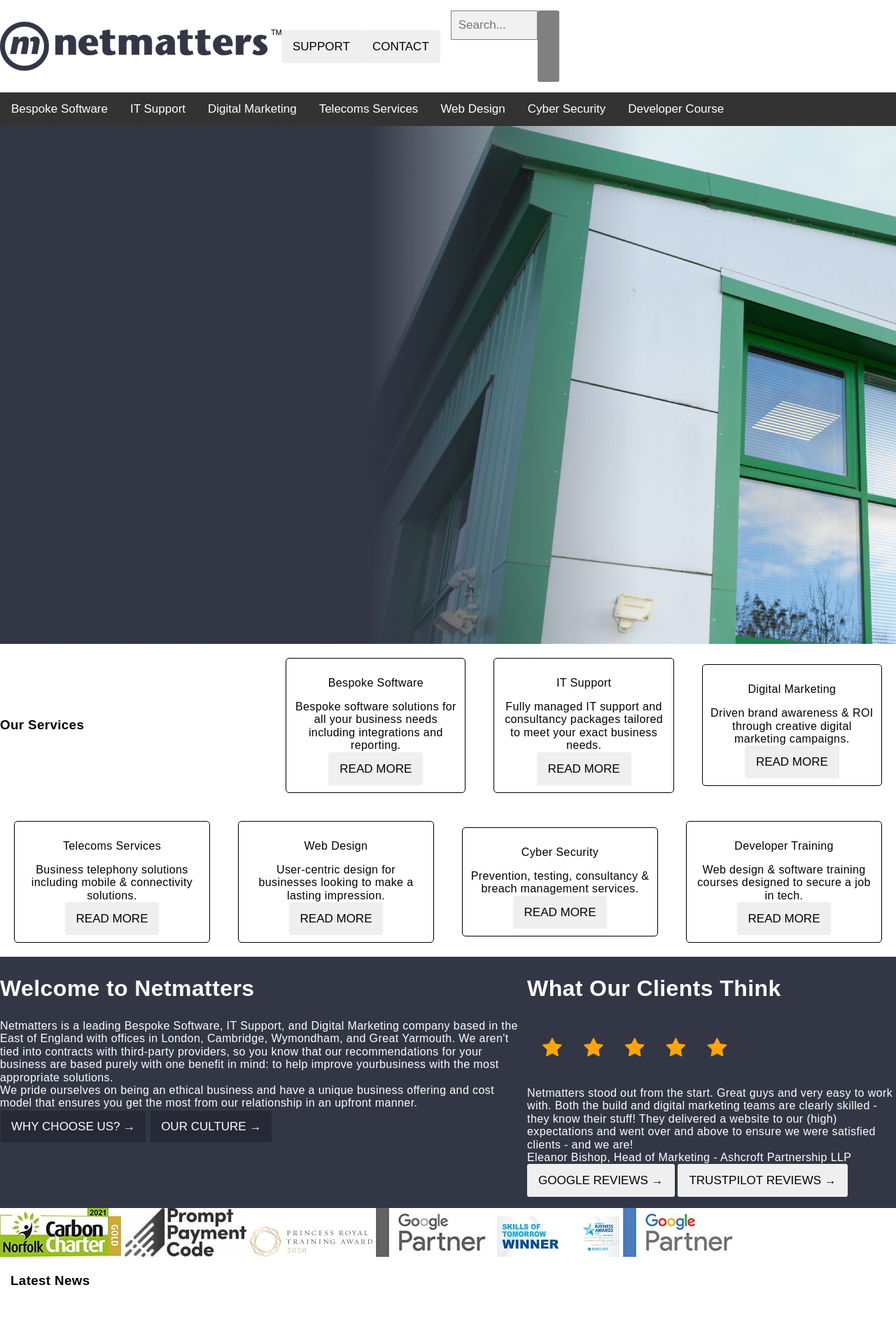
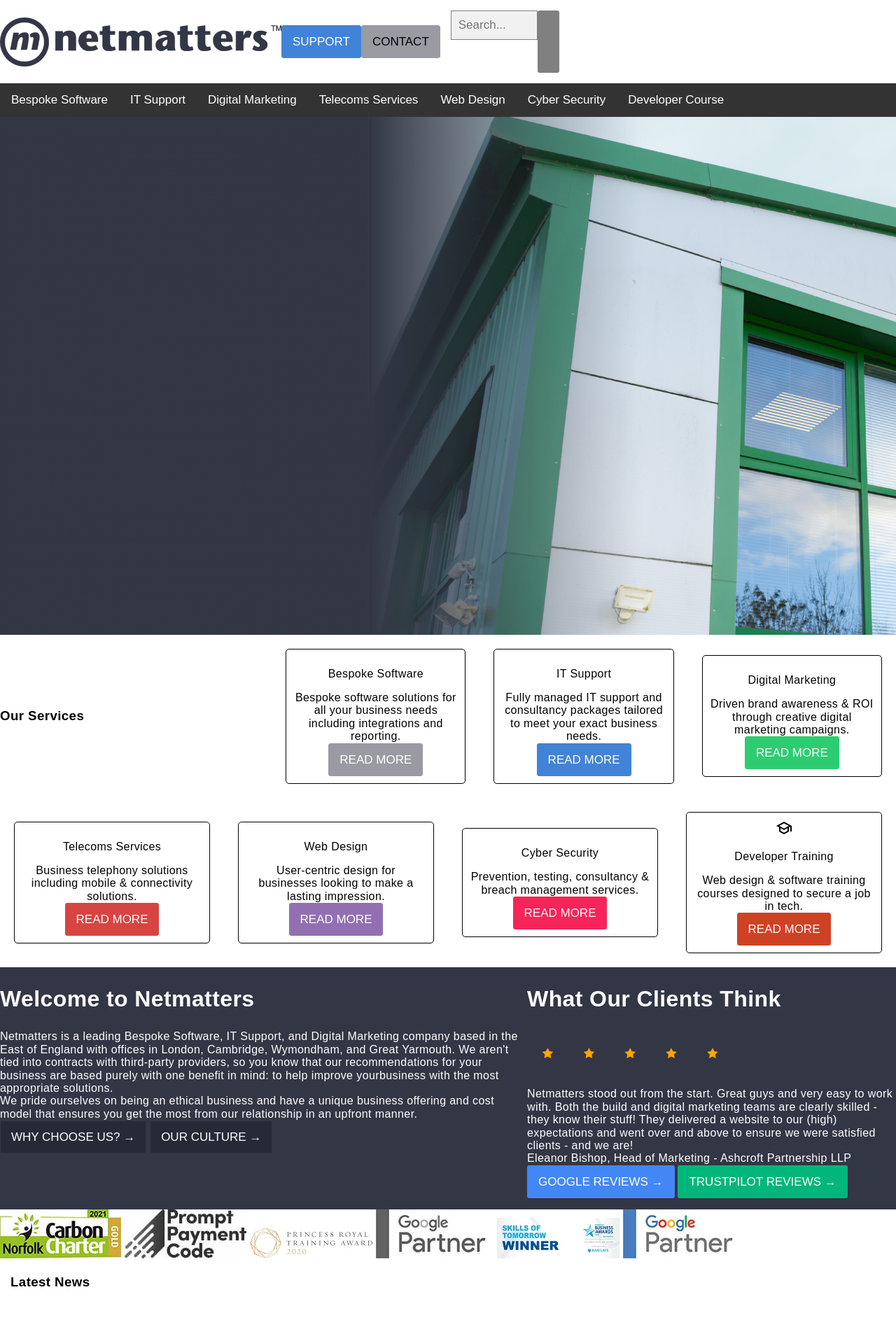
Before and after one commit to LizKodjo/NetMatters-HTML, a PHP site: page / in a window 1280 px wide; the page is wider, and only the part inside the window is pictured. Shown: the top 1906 px of that part at 70% size. Run offline with PHP 8.4, Linux system fonts and the light colour scheme.

Commit message:
Working solely on the footer

```diff
--- a/css/style.css
+++ b/css/style.css
@@ -16,12 +16,6 @@ body {
   /* padding: 3.75rem 0; */
 }
 
-/* .container {
-  margin-right: auto;
-  margin-left: auto;
-  padding-left: 15px;
-  padding-right: 15px;
-} */
 a {
   text-decoration: none;
   color: white;
@@ -160,24 +154,6 @@ nav {
   color: orange;
 }
 
-.btn {
-  height: auto;
-  line-height: 35px;
-  padding: 5px 15px;
-  text-transform: uppercase;
-  font-size: 1.063rem;
-  border-radius: 3px;
-  white-space: normal;
-  display: inline-block;
-  margin-bottom: 0;
-  font-weight: 400;
-  text-align: center;
-  vertical-align: middle;
-  cursor: pointer;
-  background-image: none;
-  border: 1px solid transparent;
-}
-
 h2 {
   font-size: 2rem;
 }
@@ -202,8 +178,11 @@ h4 {
   background-color: #212330;
   color: white;
   text-align: left;
-  padding-top: 5px;
-  padding-bottom: 5px;
+  width: 100%;
+  display: flex;
+  text-decoration: none;
+  padding: 5px 0 10px;
+  font-size: 0.8125rem;
 }
 
 a:hover {
@@ -215,25 +194,27 @@ a:hover {
 .footer-logo {
   border: 0;
   vertical-align: middle;
-  width: 100%;
-  overflow-clip-margin: content-box;
-  overflow: clip;
+  width: auto;
 }
 
 .footer-sections {
   display: flex;
-  flex-grow: 1;
+  justify-content: flex-end;
 }
 
 .fa {
   padding: 20px;
-  font-size: 30px;
   width: 50px;
   text-align: center;
   text-decoration: none;
   margin: 5px 2px;
 }
 
+.social-logos {
+  display: flex;
+  flex-wrap: wrap;
+  justify-content: space-between;
+}
 .social-logos a {
   background-color: #212330;
 }
@@ -275,7 +256,76 @@ a:hover {
   border: 1px solid transparent;
 }
 
-.main-color {
+.itbtn {
+  color: white;
+  background-color: #4183d7;
+  border-color: #4183d7;
+}
+
+.contactbtn {
+  background-color: #999aa2;
+  border-color: #999aa2;
+}
+
+.servebespoke {
+  background-color: #999aa2;
+  border-color: #999aa2;
+  color: white;
+}
+
+.serveit {
+  background-color: #4183d7;
+  border-color: #4183d7;
+  color: white;
+}
+
+.servedigital {
+  background-color: #2ecc71;
+  border-color: #2ecc71;
+  color: white;
+}
+
+.servetelecoms {
+  background-color: #d64541;
+  border-color: #d64541;
+  color: white;
+}
+
+.serveweb {
+  background-color: #926fb1;
+  border-color: #926fb1;
+  color: white;
+}
+
+.servecyber {
+  background-color: #f62459;
+  border-color: #f62459;
+  color: white;
+}
+
+.servedev {
+  background-color: #ce4125;
+  border-color: #ce4125;
+  color: white;
+}
+
+.googlebtn {
+  background-color: #4387f6;
+  color: white;
+}
+
+.trustbtn {
+  background-color: #00b67b;
+  color: white;
+}
+
+.latestbtn {
+  background-color: #4183d7;
+  border-color: #4183d7;
+  color: white;
+}
+
+.welcomebtn {
   color: white;
   background-color: #272936;
   border-color: #333645;
--- a/index.html
+++ b/index.html
@@ -6,6 +6,7 @@
     <title>Full Service Digital Agency</title>
     <link rel="preconnect" href="https://fonts.googleapis.com">
     <link rel="stylesheet" href="https://cdnjs.cloudflare.com/ajax/libs/font-awesome/4.7.0/css/font-awesome.min.css">
+    <link rel="stylesheet" href="https://fonts.googleapis.com/css2?family=Material+Symbols+Outlined:opsz,wght,FILL,GRAD@20..48,100..700,0..1,-50..200" />
     <link rel="stylesheet" href="css/normalize.css">
     <link rel="stylesheet" href="css/style.css">
 </head>
@@ -14,8 +15,8 @@
         <div class="container">
             <div class="top-help">
                 <img class="logo" src="img/asset 0.png">
-                <button class="btn">Support</button>
-                <button class="btn">Contact</button>
+                <button class="btn itbtn"></i>Support</button>
+                <button class="btn contactbtn">Contact</button>
                 <form class="example">
                     <input type="text" placeholder="Search..." name="search">
                     <button class="btn" type="submit"><i class="fa fa-search"></i></button>
@@ -118,13 +119,13 @@
         <div class="servicegrid">
             <h3>Our Services</h3><br>
             <h2><a href="#">View our Work &rarr;</a></h2>
-            <div class="service"><p>Bespoke Software</p> Bespoke software solutions for all your business needs including integrations and reporting.<br> <button class="btn">Read more</button></div>
-            <div class="service"><p>IT Support</p> Fully managed IT support and consultancy packages tailored to meet your exact business needs.<br> <button class="btn">Read more</button></div>
-            <div class="service"><p>Digital Marketing</p> Driven brand awareness & ROI through creative digital marketing campaigns.<br> <button class="btn">Read more</button></div>
-            <div class="service"><p>Telecoms Services</p> Business telephony solutions including mobile & connectivity solutions.<br> <button class="btn">Read more</button></div>
-            <div class="service"><p>Web Design</p> User-centric design for businesses looking to make a lasting impression.<br> <button class="btn">Read more</button></div>
-            <div class="service"><p>Cyber Security</p> Prevention, testing, consultancy & breach management services.<br> <button class="btn">Read more</button></div>
-            <div class="service"><p>Developer Training</p> Web design & software training courses designed to secure a job in tech.<br> <button class="btn">Read more</button></div>
+            <div class="service"><p>Bespoke Software</p> Bespoke software solutions for all your business needs including integrations and reporting.<br> <button class="btn servebespoke">Read more</button></div>
+            <div class="service"><p>IT Support</p> Fully managed IT support and consultancy packages tailored to meet your exact business needs.<br> <button class="btn serveit">Read more</button></div>
+            <div class="service"><p>Digital Marketing</p> Driven brand awareness & ROI through creative digital marketing campaigns.<br> <button class="btn servedigital">Read more</button></div>
+            <div class="service"><p>Telecoms Services</p> Business telephony solutions including mobile & connectivity solutions.<br> <button class="btn servetelecoms">Read more</button></div>
+            <div class="service"><p>Web Design</p> User-centric design for businesses looking to make a lasting impression.<br> <button class="btn serveweb">Read more</button></div>
+            <div class="service"><p>Cyber Security</p> Prevention, testing, consultancy & breach management services.<br> <button class="btn servecyber">Read more</button></div>
+            <div class="service"><span class="material-symbols-outlined">school</span><p>Developer Training</p>Web design & software training courses designed to secure a job in tech.<br> <button class="btn servedev">Read more</button></div>
         </div>
         <div class="reviews">
             <div>
@@ -136,7 +137,7 @@
                     improve yourbusiness with the most appropriate solutions.<br>
                     We pride ourselves on being an ethical business and have a unique business offering and cost model that ensures you get the most from our relationship in an
                     upfront manner. <br>
-                    <button class="btn main-color">Why Choose us? &rarr;</button> <button class="btn main-color">Our Culture &rarr;</button></p>
+                    <button class="btn welcomebtn">Why Choose us? &rarr;</button> <button class="btn welcomebtn">Our Culture &rarr;</button></p>
             </div>
             <div>
                 <h2>What Our Clients Think</h2>
@@ -149,7 +150,7 @@
                 <p>Netmatters stood out from the start. Great guys and very easy to work with.  Both the build and digital marketing teams are clearly skilled -
                     they know their stuff! They delivered a website to our (high) expectations and went over and above to ensure we were satisfied clients - and we are!<br>
                     <italics>Eleanor Bishop, Head of Marketing - Ashcroft Partnership LLP</italics><br>
-                    <button class="btn">Google Reviews &rarr;</button> <button class="btn">Trustpilot Reviews &rarr;</button></p>
+                    <button class="btn googlebtn">Google Reviews &rarr;</button> <button class="btn trustbtn">Trustpilot Reviews &rarr;</button></p>
             </div>
         </div>
         <div class="clients">
@@ -171,7 +172,7 @@
                                 <img class="jobvac" src="img/asset 30.jpeg">
                                 <figcaption>2nd Line Technician</figcaption>
                             </figure>
-                            <p>Salary Range £28k-£36k + Bonuses + Pension Hours 40 per week, Monday - Friday Location Wymondham... <button class="btn">Read more</button></p>
+                            <p>Salary Range £28k-£36k + Bonuses + Pension Hours 40 per week, Monday - Friday Location Wymondham... <button class="btn latestbtn">Read more</button></p>
                             <p><img class="jobpic" src="img/asset 31.jpeg"> Posted by Rob George<br>25th July 2023</p>
                         </section>
                         <section class="tech2">
@@ -179,7 +180,7 @@
                                 <img class="jobvac" src="img/asset 32.jpeg">
                                 <figcaption>1st Line Technician</figcaption>
                             </figure>
-                            <p>Salary Range £23k-£28k + Bonuses + Pension Hours 40 hours per week, Monday - Friday Location Wymondham.. <button class="btn">Read more</button></p>
+                            <p>Salary Range £23k-£28k + Bonuses + Pension Hours 40 hours per week, Monday - Friday Location Wymondham.. <button class="btn latestbtn">Read more</button></p>
                             <p><img class="jobpic" src="img/asset 31.jpeg">Posted by Rob George<br>24th July 2023</p>
                         </section>
                         <section class="receptionist">
@@ -187,7 +188,7 @@
                                 <img class="jobvac" src="img/asset 33.jpeg">
                                 <figcaption>Temporary Role - Receptionist</figcaption>
                             </figure>
-                            <p>Salary Range £21,000-£23,000 per annum <br> Hours 40 hours per week, Mon - Fri Location Wymondham, Norfol... <button class="btn">Read more</button></p>
+                            <p>Salary Range £21,000-£23,000 per annum <br> Hours 40 hours per week, Mon - Fri Location Wymondham, Norfol... <button class="btn latestbtn">Read more</button></p>
                             <p><img class="jobpic" src="img/asset 34.jpeg">Posted by Bethany Shakespeare<br>14th July 2023</p>
                         </section>
                     </article>
@@ -218,19 +219,20 @@
         <footer>
             <div class="container">
                 <div class="main-footer">
+
+                    <div class="footer-sections">
                         <div class="footer-logo">
                             <img src="img/asset 48.png">
-                    </div><br>
                             <h4>Follow us on:</h4>
                             <div class="social-logos">
                                 <!-- Social media logs -->
                                 <a href="#" class="fa fa-facebook"></a>
                                 <a href="#" class="fa fa-linkedin"></a>
+                                <a href="#" class="fa fa-twitter"></a>
                                 <a href="#" class="fa fa-instagram"></a>
-                        <a href="#" class="fa fa-twitter"></a>
                             </div>
-                    <div class="footer-sections">
-                        <ul class="headings">ABOUT NETMATTERS
+                        </div>
+                        <ul class="headings"><h4>About Netmatters</h4>
                             <li><a href="#">News</a></li>
                             <li><a href="#">Our Careers</a></li>
                             <li><a href="#">Our Team</a></li>
@@ -242,7 +244,7 @@
                             <li><a href="#">Environmental Policy</a></li>
                             <li><a href="#">Terms & Conditions</a></li>
                         </ul>
-                        <ul class="headings">OUR SERVICES
+                        <ul class="headings"><h4>Our Services</h4>
                             <li><a href="#">Bespoke Software</a></li>
                             <li><a href="#">IT Support</a></li>
                             <li><a href="#">Digital Marketing</a></li>
@@ -251,7 +253,7 @@
                             <li><a href="#">Cyber Security</a></li>
                             <li><a href="#">Developer Training</a></li>
                         </ul>
-                        <ul class="headings">OUR INDUSTRIES
+                        <ul class="headings"><h4>Our Industries</h4>
                             <li><a href="#">Financial Services</a></li>
                             <li><a href="#">Construction</a></li>
                             <li><a href="#">Retail & E-Commerce</a></li>
@@ -261,7 +263,7 @@
                             <li><a href="#">Education & Training</a></li>
                             <li><a href="#">Travel & Leisure</a></li>
                         </ul>
-                        <ul class="headings">OUR LOCATIONS
+                        <ul class="headings"><h4>Our Locations</h4>
                             <li><a href="#">London Office</a></li>
                             <li><a href="#">Cambridge Office</a></li>
                             <li><a href="#">Wymondham Office</a></li>
@@ -269,7 +271,7 @@
                         </ul>
                     </div>
                 </div>
-                <div class="copyright">&copy;Copyright Netmatters 2023. All rights reserved. - <a href="#">Sitemap</a></div>
+                <div class="copyright">&copy;Copyright Netmatters 2023. All rights reserved. -  <a href="#"> Sitemap</a></div>
             </div>
         </footer>
     </div>
--- a/scss/base/_base.scss
+++ b/scss/base/_base.scss
@@ -14,12 +14,12 @@
     /* z-index: 4; */
     /* padding: 3.75rem 0; */
   }
-  /* .container {
-    margin-right: auto;
-    margin-left: auto;
-    padding-left: 15px;
-    padding-right: 15px;
-  } */
+//   .container {
+//     margin-right: auto;
+//     margin-left: auto;
+//     padding-left: 15px;
+//     padding-right: 15px;
+//   }
 
   a {
     text-decoration: none;
@@ -158,23 +158,6 @@
     color: orange;
 }
 
-.btn {
-    height: auto;
-    line-height: 35px;
-    padding: 5px 15px;
-    text-transform: uppercase;
-    font-size: 1.063rem;
-    border-radius: 3px;
-    white-space: normal;
-    display: inline-block;
-    margin-bottom: 0;
-    font-weight: 400;
-    text-align: center;
-    vertical-align: middle;
-    cursor: pointer;
-    background-image: none;
-    border: 1px solid transparent;
-}
 h2 {
     font-size: 2rem;
 }
--- a/scss/components/_buttons.scss
+++ b/scss/components/_buttons.scss
@@ -15,7 +15,78 @@
     background-image: none;
     border: 1px solid transparent;
 }
-.main-color {
+// Top buttons
+.itbtn {
+    color: white;
+    background-color: #4183d7;
+    border-color: #4183d7;
+}
+.contactbtn {
+    background-color: #999aa2;
+    border-color: #999aa2;
+}
+
+// Our Services buttons
+.servebespoke {
+    background-color: #999aa2;
+    border-color: #999aa2;
+    color: white;
+}
+.serveit {
+    background-color: #4183d7;
+    border-color: #4183d7;
+    color: white;
+}
+.servedigital {
+    background-color: #2ecc71;
+    border-color: #2ecc71;
+    color: white;
+}
+.servetelecoms {
+    background-color: #d64541;
+    border-color: #d64541;
+    color: white;
+}
+.serveweb {
+    background-color: #926fb1;
+    border-color: #926fb1;
+    color: white;
+}
+.servecyber {
+    background-color: #f62459;
+    border-color: #f62459;
+    color: white;
+}
+.servedev {
+    background-color: #ce4125;
+    border-color: #ce4125;
+    color: white;
+}
+// Styling the icons
+// <style>
+// .material-symbols-outlined {
+//   font-variation-settings:
+//   'FILL' 0,
+//   'wght' 400,
+//   'GRAD' 0,
+//   'opsz' 48
+// }
+// </style>
+// Reviews
+.googlebtn {
+    background-color: #4387f6;
+    color: white;
+}
+.trustbtn {
+    background-color: #00b67b;
+    color: white;
+}
+.latestbtn {
+    background-color: #4183d7;
+    border-color: #4183d7;
+    color: white;
+}
+.welcomebtn {
     color: white;
     background-color: #272936;
     border-color: #333645;
--- a/scss/layout/_footer.scss
+++ b/scss/layout/_footer.scss
@@ -8,8 +8,11 @@
     background-color: #212330;
     color: white;
     text-align: left;
-    padding-top: 5px;
-    padding-bottom: 5px;
+    width: 100%;
+    display: flex;
+    text-decoration: none;
+    padding: 5px 0 10px;
+    font-size: .8125rem;
 }
 a:hover {
     color: white;
@@ -19,27 +22,32 @@ a:hover {
 .footer-logo {
     border: 0;
     vertical-align: middle;
-    width: 100%;
-    overflow-clip-margin: content-box;
-    overflow: clip;
+    width: auto;
 }
 .footer-sections {
     display: flex;
-    flex-grow: 1;
+    justify-content: flex-end;
+    // flex-grow: 1;
     // margin-left: -15px;
     // margin-right: -15px;
 }
 // Style social icons
 .fa {
     padding: 20px;
-    font-size: 30px;
+    // font-size: 30px;
     width: 50px;
     text-align: center;
     text-decoration: none;
     margin: 5px 2px;
 }
-.social-logos a {
-    background-color: #212330;
+
+.social-logos {
+    display: flex;
+    flex-wrap: wrap;
+    justify-content: space-between;
+    a {
+        background-color: #212330;
+    }
 }
 // Hover effect
 // .fa:hover {
@@ -65,3 +73,10 @@ a:hover {
     background: #125688;
     color: white;
 }
+
+// footer h4 {
+//     color: white;
+//     text-transform: uppercase;
+//     font-size: 1rem;
+//     margin-bottom: 26px;
+// }
```
Also changed, not shown: 1 other file. Lines whose indentation alone changed are shown as unchanged.
